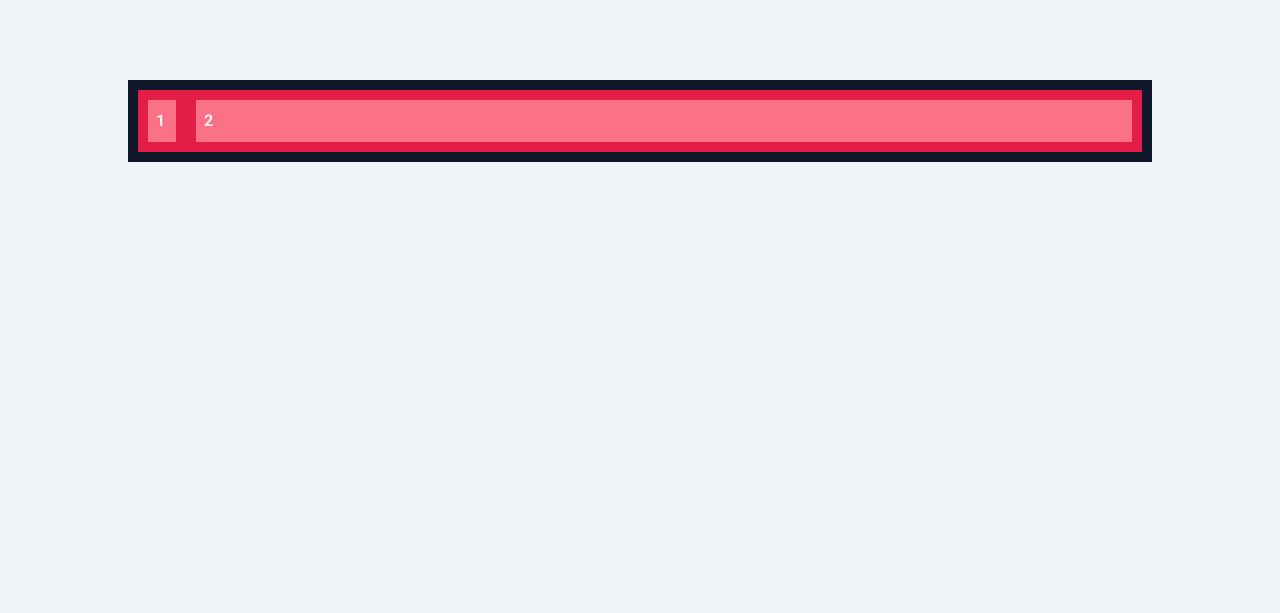
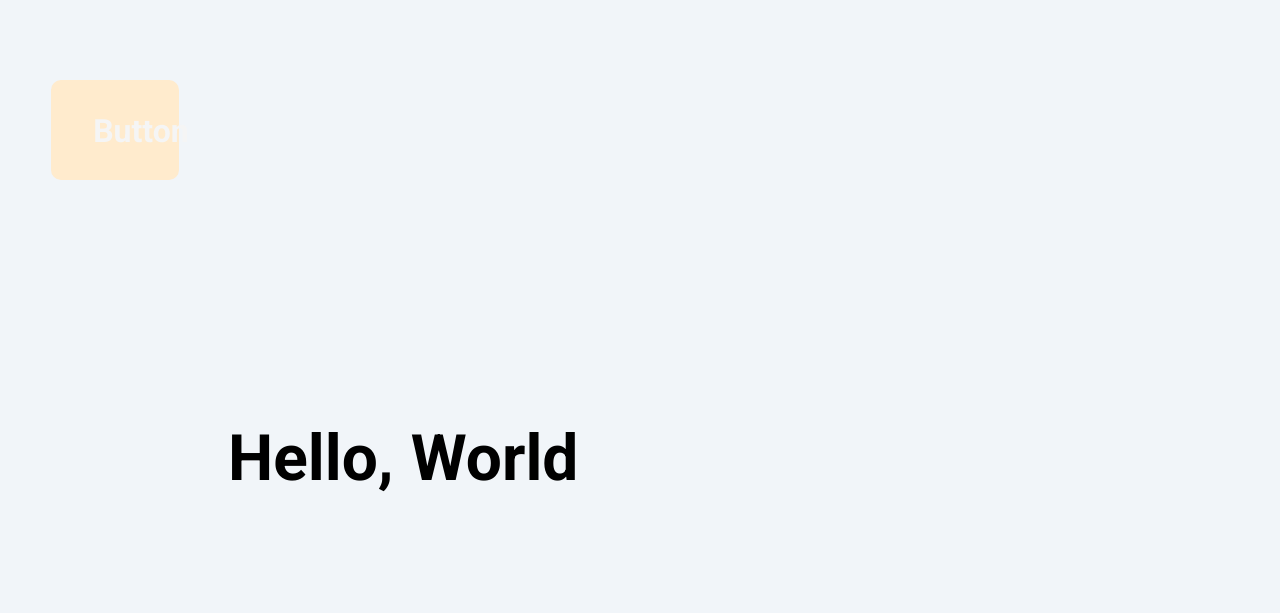
Before and after one commit to SwapnilSonker/CssPlay, a plain HTML site: page index.html in a window 1280 px wide. Drawn offline with Linux system fonts and the light colour scheme.

Commit message:
playing with animations

```diff
--- a/index.html
+++ b/index.html
@@ -12,12 +12,20 @@
 </head>
 
 <body>
-    <div class="container">
+    <!-- <div class="container">
     <div class="item item-1">1</div>
     <div class="item item-2">2</div>
-    <!-- <div class="item item-3">3</div>
-    <div class="item item-4">4</div> -->
-    </div>
+    <div class="item item-3">3</div>
+    <div class="item item-4">4</div>
+    </div> -->
+    <!-- <div class="container2">
+        <p class="para">Here is something writable</p>
+    </div> -->
+
+    <div class="btn">Button</div>
+    <section>
+        <h1 class="heading">Hello, World</h1>
+    </section>
 
 </body>
 
--- a/style2.css
+++ b/style2.css
@@ -43,9 +43,6 @@
 
 /* .item-1{
 
-
-
-
     grid-area: header;
 }
 
@@ -64,3 +61,62 @@
 .item-4{
     grid-area: footer;
 } */
+
+.container2{
+    /* position:absolute; */
+    box-shadow: rgba(0,0,0,0.403) 10px 10px 20px;
+    border-radius: 2rem;
+    padding: 2rem;
+    margin: 5%;
+    background: white;
+    height:fit-content;
+    width:fit-content;
+}
+.para{
+  /* writing-mode: vertical-rl; */
+  transform: rotate(45);
+
+}
+.btn{
+    font-size: 2rem;
+    margin:4%;
+    padding: 0.5em 1em;
+    font-weight: 700;
+    background-color: blanchedalmond;
+    color:whitesmoke;
+    border : 10px solid blanchedalmond;
+    border-radius: 10px;
+    height:100px;
+    width: 10%;
+
+
+    transition: all 0.3s;
+}
+.btn:hover{
+    transform: translateY(-10px);
+    background-color: blueviolet;
+    color:brown;
+}
+
+@keyframes sliding {
+    from{
+        transform: translateX(-300px);
+    }
+
+    to{
+        transform: translateX(0px);
+    }
+}
+.heading{
+
+    animation: sliding 1s ease-in-out 1s 2 normal forwards;
+    /* animation-fill-mode: backwards; */
+
+    padding: 100px;
+    margin:10%;
+    font-size: 4rem;
+    font-weight: 800;
+    color: black;
+
+    transform: translateX(-150px);
+}
```
